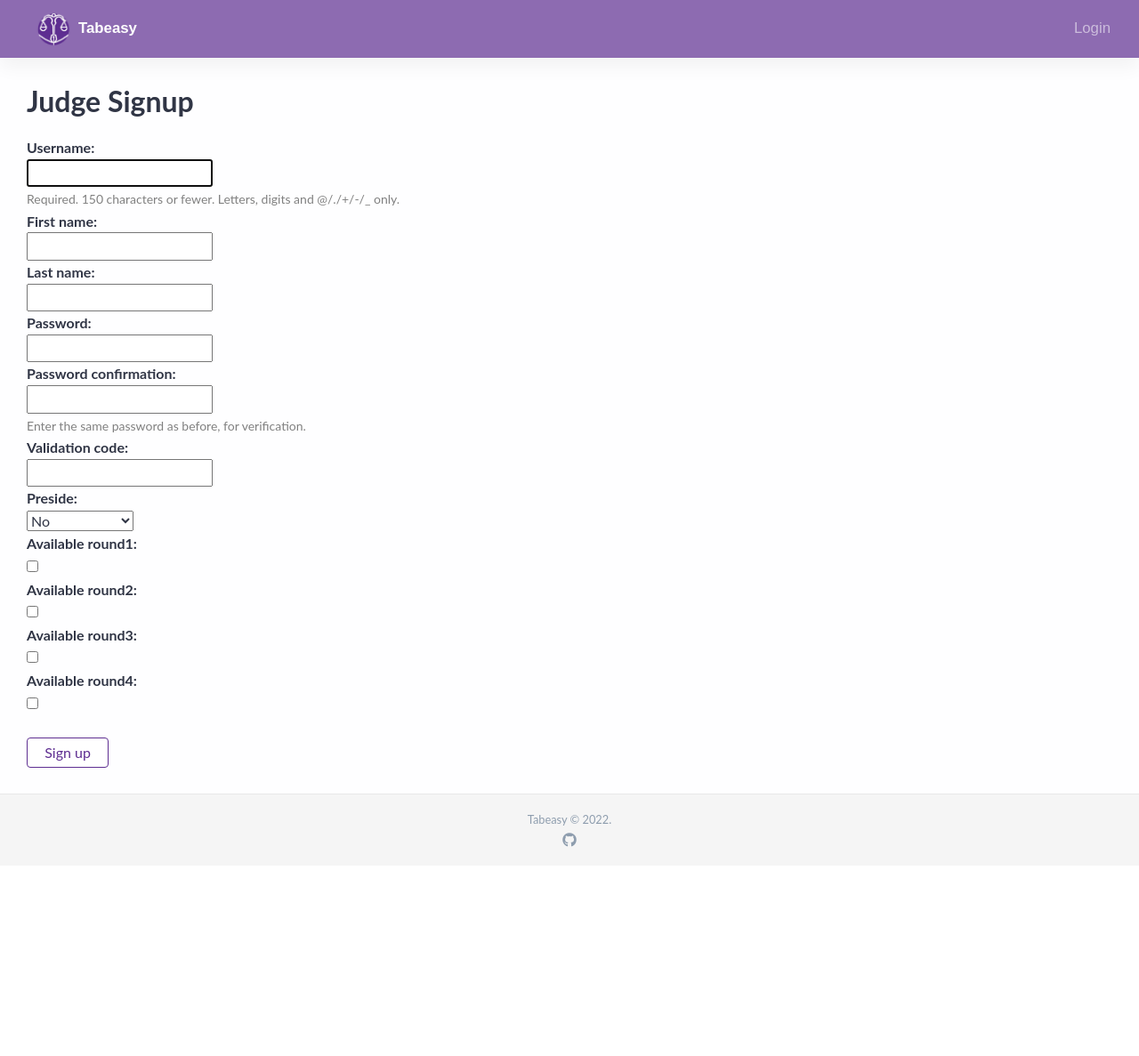
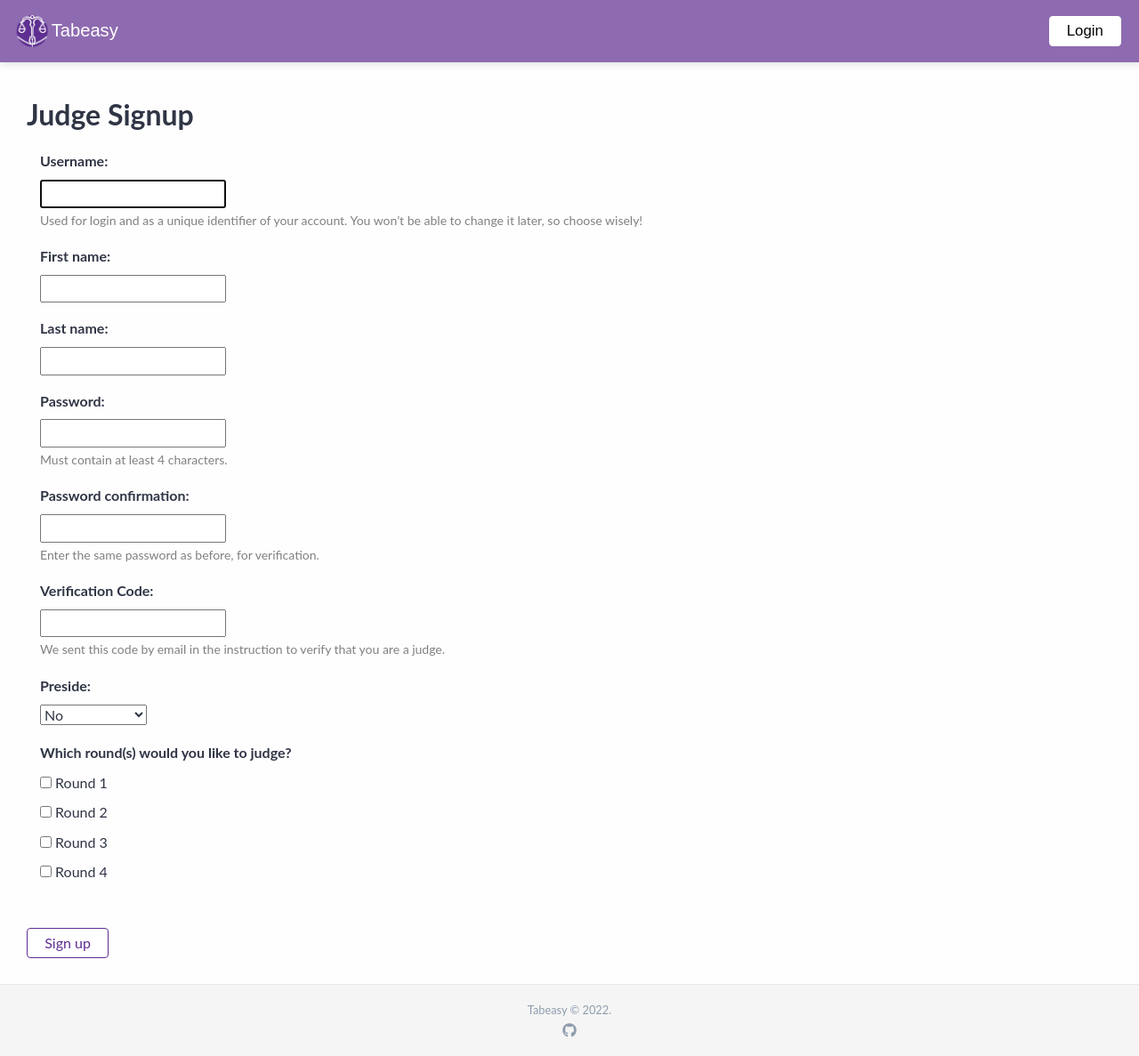
Before and after one commit to carlguo866/tabeasy, a Django app: page /accounts/signup/ in a window 1280 px wide. Shown: the whole page at 89% size. Before the commit the page ends 952 px from the top, so only its background shows below. Run offline with Django 3.2, Linux system fonts and the light colour scheme; some libraries are stand-ins or nearby versions; some web fonts are replaced.

Commit message:
banner and signup frontend

```diff
--- a/accounts/forms.py
+++ b/accounts/forms.py
@@ -2,20 +2,36 @@
 from django.contrib.auth.forms import UserCreationForm
 from django.core.exceptions import ValidationError
 from accounts.models import User, Tab
-from tabeasy_secrets.secret import JUDGE_VALIDATION_CODE
-
+from tabeasy_secrets.secret import JUDGE_VERIFICATION_CODE
+from django.utils.translation import gettext_lazy as _
 
 class SignUpForm(UserCreationForm):
-    validation_code = forms.CharField(max_length=40)
+    password1 = forms.CharField(
+        label=_("Password"),
+        strip=False,
+        widget=forms.PasswordInput(attrs={'autocomplete': 'new-password'}),
+        help_text="Must contain at least 4 characters.",
+    )
+
+    verification_code = forms.CharField(max_length=40, help_text='We sent this code by email in the instruction to verify that you are a judge.')
+
 
     class Meta:
         model = User
         fields = ('username', 'first_name', 'last_name', 'password1', 'password2')
+        help_texts = {
+            'username': 'Used for login and as a unique identifier of your '
+                        'account. You won’t be able to change it later, '
+                        'so choose wisely!',
+        }
 
+    def __init__(self, *args, **kwargs):
+        super(SignUpForm, self).__init__(*args, **kwargs)
+        self.fields['verification_code'].label = 'Verification Code'
 
     def clean(self):
         cleaned_data = super().clean()
-        if cleaned_data.get('validation_code') != JUDGE_VALIDATION_CODE:
+        if cleaned_data.get('verification_code') != JUDGE_VERIFICATION_CODE:
             raise ValidationError(
                         f"Wrong validation code, or ... you are not a judge?")
 
--- a/accounts/views.py
+++ b/accounts/views.py
@@ -11,12 +11,15 @@
         user_form = SignUpForm(data=request.POST)
         judge_form = JudgeForm(data=request.POST)
         if user_form.is_valid() and judge_form.is_valid():
+
             user = user_form.save()
             setattr(user, f'is_judge', True)
             user.save()
 
             judge = judge_form.save(commit=False)
             judge.user = user
+            for round in judge_form.cleaned_data['availability']:
+                setattr(judge, round, True)
             judge.save()
             login(request, user)
             return redirect('index')
--- /dev/null
+++ b/static/js/main.js
@@ -0,0 +1,34 @@
+//   CSRF
+// ***********************************/
+
+var csrftoken = jQuery("[name=csrfmiddlewaretoken]").val();
+function csrfSafeMethod(method) {
+    // these HTTP methods do not require CSRF protection
+    return (/^(GET|HEAD|OPTIONS|TRACE)$/.test(method));
+}
+$.ajaxSetup({
+    beforeSend: function(xhr, settings) {
+        if (!csrfSafeMethod(settings.type) && !this.crossDomain) {
+            console.log('add csrf');
+            xhr.setRequestHeader("X-CSRFToken", csrftoken);
+        }
+    }
+});
+
+
+
+function mobileMenuToggle() {
+    const navItem = $("#main-navbar > .navbar-item#menu");
+    const navbar = $("#main-navbar");
+    $.merge(navItem, navbar).toggleClass("responsive");
+    $("#main-navbar > .navbar-item#menu-toggle").toggleClass("active");
+    $("#main-navbar .dropdown-menu").toggleClass("show");
+    $("#page-container").toggleClass("inactive");
+    toggleSearch();
+}
+
+function closeMobileMenu() {
+    if ($("#page-container").hasClass("inactive")) {
+        mobileMenuToggle();
+    }
+}
--- a/static/styles/main.css
+++ b/static/styles/main.css
@@ -183,7 +183,7 @@
     max-width: 100%;
     padding-left: 30px;
     padding-right: 30px;
-    padding-top: 30px;
+    padding-top: calc(80px + 30px);
     padding-bottom: calc(80px + 30px);
 }
 
@@ -243,17 +243,19 @@
     margin: 0;
     align-items: center;
     justify-content: space-between;
+    background-color: rgba(94,46,145, 0.7);
 }
 
-#main-navbar > .logo {
-    width: 108.121875px; /* There definitely exists a better way */
-    height: 38px;
-    background-image: url('/static/images/logo-color-full.svg');
-    background-repeat: no-repeat;
-    background-position: left;
-    background-size: contain;
-    cursor: pointer;
-}
+
+/*#main-navbar > .logo {*/
+/*    width: 47px; !* There definitely exists a better way *!*/
+/*    height: 45px;*/
+/*    background-image: url('../img/base/logo.png');*/
+/*    background-repeat: no-repeat;*/
+/*    background-position: left;*/
+/*    background-size: contain;*/
+/*    cursor: pointer;*/
+/*}*/
 
 #main-navbar a {
     text-decoration: none;
@@ -427,6 +429,7 @@
 
 #header-title{
     color: white;
+    transform: scale(1.2);
 }
 /***********************************
   Footer
@@ -717,7 +720,7 @@
         width: 32.4383075px;
         min-width: 32.4383075px; /* There definitely exists a better way */
         height: 38px;
-        background-image: url('/static/images/logo-color-mark.svg');
+        background-image: url('/static/img/base/logo.png');
     }
 
     .navbar-item#menu.responsive {
--- a/templates/accounts/signup.html
+++ b/templates/accounts/signup.html
@@ -6,15 +6,18 @@
 {% endblock css %}
 
 {% block content %}
+
+
+<div class="signup-container">
 	<h1>Judge Signup</h1>
-{#	{% for %}#}
-{#	{% if form.errors %}#}
-{#        <div class="alert alert-danger" role="alert">#}
-{#			{{ form.errors }}#}
-{#        </div>#}
-{#    {% endif %}#}
-<div class="signup-container">
 	<form method="post">
+		{% for form in forms %}
+			{% if form.errors %}
+				{% for key, value in form.errors.items %}
+      		<div class="alert alert-danger" role="alert">{{ value }}</div>
+				{% endfor %}
+			{% endif %}
+    {% endfor %}
 		{% csrf_token %}
 		{% include "utils/combined_forms.html" with combined_forms=forms %}
 		<br>
--- a/templates/base.html
+++ b/templates/base.html
@@ -2,72 +2,127 @@
 <!DOCTYPE html>
 <html lang="en">
 <head>
-    <meta charset="UTF-8" />
-    <meta name="viewport" content="width=device-width, initial-scale=1, shrink-to-fit=no" />
-    <meta http-equiv="x-ua-compatible" content="ie=edge" />
-    <!-- Font Awesome -->
-    <link rel="stylesheet" href="https://use.fontawesome.com/releases/v5.11.2/css/all.css" />
-    <!-- Google Fonts Roboto -->
-    <link rel="stylesheet" href="https://fonts.googleapis.com/css2?family=Roboto:wght@300;400;500;700&display=swap" />
-    <!-- bootstrap -->
-    <link href="https://cdn.jsdelivr.net/npm/bootstrap@5.2.0-beta1/dist/css/bootstrap.min.css" rel="stylesheet" integrity="sha384-0evHe/X+R7YkIZDRvuzKMRqM+OrBnVFBL6DOitfPri4tjfHxaWutUpFmBp4vmVor" crossorigin="anonymous">
-    <!-- MDBootstrap -->
-    <link rel="stylesheet" type="text/css" href="{% static 'styles/mdb.min.css' %}"/>
+  <meta charset="utf-8">
+  <meta http-equiv="X-UA-Compatible" content="IE=edge">
+  <meta name="viewport" content="width=device-width, initial-scale=1.0">
+  <link async rel="stylesheet" href="https://pro.fontawesome.com/releases/v5.8.1/css/all.css"
+        integrity="sha384-Bx4pytHkyTDy3aJKjGkGoHPt3tvv6zlwwjc3iqN7ktaiEMLDPqLSZYts2OjKcBx1"
+        crossorigin="anonymous">
+
+  <!--jquery-->
+  <script src="https://cdn.jsdelivr.net/npm/jquery@3.4.1/dist/jquery.min.js"
+          integrity="sha256-CSXorXvZcTkaix6Yvo6HppcZGetbYMGWSFlBw8HfCJo=" crossorigin="anonymous"></script>
+  <!-- Temporary Bootstrap reference -->
+  <link rel="stylesheet"  href="https://stackpath.bootstrapcdn.com/bootstrap/4.3.1/css/bootstrap.min.css"
+          integrity="sha384-ggOyR0iXCbMQv3Xipma34MD+dH/1fQ784/j6cY/iJTQUOhcWr7x9JvoRxT2MZw1T" crossorigin="anonymous">
+  <script src="https://cdnjs.cloudflare.com/ajax/libs/popper.js/1.14.7/umd/popper.min.js"
+          integrity="sha384-UO2eT0CpHqdSJQ6hJty5KVphtPhzWj9WO1clHTMGa3JDZwrnQq4sF86dIHNDz0W1" crossorigin="anonymous"></script>
+  <script src="https://stackpath.bootstrapcdn.com/bootstrap/4.3.1/js/bootstrap.min.js"
+          integrity="sha384-JjSmVgyd0p3pXB1rRibZUAYoIIy6OrQ6VrjIEaFf/nJGzIxFDsf4x0xIM+B07jRM" crossorigin="anonymous"></script>
+  <link rel="stylesheet" href="https://use.typekit.net/fiy6cyf.css">
+  <link rel="stylesheet" href="{% static "styles/main.css" %}?v=0.1.0">
+
+	<link rel="stylesheet" type="text/css" href="{% static 'styles/mdb.min.css' %}"/>
 
 	<link rel="stylesheet" href="{% static "styles/main.css" %}?v=0.1.0">
-
-    <title>{% block title %}Tabeasy{% endblock title %}</title>
-    {% block css %}{% endblock css %}
+	<link rel="shortcut icon" href="{% static "img/base/favicon.ico" %}"/>
+	<title>{% block title %}Tabeasy{% endblock title %}</title>
+	{% block css %}{% endblock css %}
 
 </head>
 <body>
 
- <header style="background-color: rgba(94,46,145, 0.7);">
- <nav class="navbar navbar-expand-lg navbar-dark d-none d-lg-block" style="z-index: 2000;">
-      <div class="container-fluid">
-        <!-- Navbar brand -->
-        <a class="navbar-brand nav-link" target="_blank" href="{% url 'index' %} ">
-{#            <svg class="bi me-2" width="40" height="32" role="img" aria-label="Bootstrap"><use xlink:href="#bootstrap"/></svg>#}
-            <img src="{% static "img/base/logo2.png" %}" alt='' width="40" height="38" class="me-2 d-inline-block align-text-top">
-            <strong id="header-title">Tabeasy</strong>
+
+<header class="full-width-bg-container" id="navbar-bg">
+  <div class="card-container" id="navbar-container">
+    <div class="main-content-container" id="main-navbar">
+
+		<a class="navbar-brand nav-link" target="_blank" href="{% url 'index' %} ">
+			<img src="{% static "img/base/logo.png" %}" alt='' width="40" height="38" class="me-2 d-inline-block align-text-top">
+			<div id="header-title">Tabeasy</div>
+		</a>
+
+      {% if user.is_authenticated %}
+        <a class="navbar-item button button-primary" id="menu-toggle"
+           href="javascript:void(0);" onclick="mobileMenuToggle()">
+          <i class="far fa-bars"></i>
         </a>
-        <div class="collapse navbar-collapse" id="navbarExample01">
-            <ul class="navbar-nav me-auto">
+        <div class="navbar-item" id="menu">
+          <a class="button button-primary dropdown-toggle" id="userDropdown"
+                  data-toggle="dropdown" aria-haspopup="true"
+                  aria-expanded="false" href="{% url "index" %}">
+            {{ user }}
+          </a>
+          <a class="info-responsive" href="javascript:void(0)">
+            Signed in as {{ user.display_name }}
+            {% if user.is_staff %}
+            &nbsp(Staff)
+            {% endif %}
+          </a>
+          <div class="dropdown-menu dropdown-menu-right">
+            {% if user.is_staff %}
+              <a class="dropdown-item" href="{% url "admin:index" %}">Django Admin</a>
+            {% endif %}
+              <a class="dropdown-item" href="{% url "accounts:logout" %}">Logout</a>
+          </div>
+        </div>
+
+      {% else %}
+        <div class="navbar-item" id="menu">
+          <a class="button button-text-only" href="{% url "index" %}">Login</a>
+        </div>
+
+      {% endif %}
+    </div>
+  </div>
+</header>
+{##}
+{##}
+{# <header style="">#}
+{# <nav class="navbar navbar-expand-lg navbar-dark d-none d-lg-block" style="z-index: 2000;">#}
+{#      <div class="container-fluid">#}
+{#        <!-- Navbar brand -->#}
+{#        <a class="navbar-brand nav-link" target="_blank" href="{% url 'index' %} ">#}
+{#            <img src="{% static "img/base/logo.png" %}" alt='' width="40" height="38" class="me-2 d-inline-block align-text-top">#}
+{#            <strong id="header-title">Tabeasy</strong>#}
+{#        </a>#}
+{#        <div class="collapse navbar-collapse" id="navbarExample01">#}
+{#            <ul class="navbar-nav me-auto">#}
 {#				<li class="nav-item active">#}
 {#					<a class="nav-link" aria-current="page" href="#intro">Home</a>#}
 {#				</li>#}
-            </ul>
-
-          <ul class="navbar-nav d-flex flex-row">
-                {% if user.is_authenticated %}
-					<li class="nav-item align-items-center me-2">
-						<a class="nav-link" href="#" target="_blank">
-							{% if user.firstname %}
-								{{ user.firstname }} {{ user.lastname }}
-							{% else %}
-								{{ user.username }}
-							{% endif %}
-						</a>
-					</li>
-
-					<li class="nav-item align-items-center">
-						<a href="{% url 'accounts:logout' %}">
-							<button type="button" class="btn btn-outline-light" data-mdb-ripple-color="dark">Logout</button>
-						</a>
-					</li>
-
-                {% else %}
-					<li class="nav-item">
-						 <a class="nav-link" href="{% url 'accounts:login' %}" target="_blank">Login</a>
-					</li>
-                {% endif %}
-            </li>
-          </ul>
-        </div>
-      </div>
-    </nav>
-
-</header>
+{#            </ul>#}
+{##}
+{#          <ul class="navbar-nav d-flex flex-row">#}
+{#                {% if user.is_authenticated %}#}
+{#					<li class="nav-item align-items-center me-2">#}
+{#						<a class="nav-link" href="#" target="_blank">#}
+{#							{% if user.firstname %}#}
+{#								{{ user.firstname }} {{ user.lastname }}#}
+{#							{% else %}#}
+{#								{{ user.username }}#}
+{#							{% endif %}#}
+{#						</a>#}
+{#					</li>#}
+{##}
+{#					<li class="nav-item align-items-center">#}
+{#						<a href="{% url 'accounts:logout' %}">#}
+{#							<button type="button" class="btn btn-outline-light" data-mdb-ripple-color="dark">Logout</button>#}
+{#						</a>#}
+{#					</li>#}
+{##}
+{#                {% else %}#}
+{#					<li class="nav-item">#}
+{#						 <a class="nav-link" href="{% url 'accounts:login' %}" target="_blank">Login</a>#}
+{#					</li>#}
+{#                {% endif %}#}
+{#            </li>#}
+{#          </ul>#}
+{#        </div>#}
+{#      </div>#}
+{#    </nav>#}
+{##}
+{#</header>#}
 
  <div class="main-content-container" id="page-container">
   {% if messages %}
@@ -89,10 +144,14 @@
 		</div>
 	</div>
 </footer>
+</body>
+
+{% csrf_token %}
 
 
-<!-- MDB -->
 <script type="text/javascript" src="{% static 'js/mdb.min.js' %}"></script>
+<script type="text/javascript" src="{% static 'js/main.js' %}"></script>
+{% block js %}{% endblock js %}
 
-</body>
+
 </html>
--- a/templates/utils/form_content.html
+++ b/templates/utils/form_content.html
@@ -7,8 +7,5 @@
       <br>
       <small style="color: grey">{{ field.help_text }}</small>
     {% endif %}
-    {% for error in field.errors %}
-      <p style="color: red">{{ error }}</p>
-    {% endfor %}
   </div>
 {% endfor %}
--- a/tourney/forms.py
+++ b/tourney/forms.py
@@ -19,10 +19,27 @@
         model = Team
         fields = []
 
+JUDGE_AVAILABILITY_CHOICES = [
+    ('available_round1', 'Round 1'),
+    ('available_round2', 'Round 2'),
+    ('available_round3', 'Round 3'),
+    ('available_round4', 'Round 4'),
+]
 class JudgeForm(forms.ModelForm):
+
+    availability = forms.MultipleChoiceField(
+        choices=JUDGE_AVAILABILITY_CHOICES,
+        widget=forms.CheckboxSelectMultiple,
+        required=False
+    )
+
     class Meta:
         model = Judge
-        fields = ['preside', 'available_round1','available_round2', 'available_round3','available_round4']
+        fields = ['preside']
+
+    def __init__(self, *args, **kwargs):
+        super(JudgeForm, self).__init__(*args, **kwargs)
+        self.fields['availability'].label = "Which round(s) would you like to judge?"
 
 class PairingForm(forms.ModelForm):
     class Meta:
```
Also changed, not shown: tabeasy/settings.py (+6 -12 lines), static/img/base/favicon.ico (added), static/img/base/logo.png (renamed from static/img/base/logo2.png).
